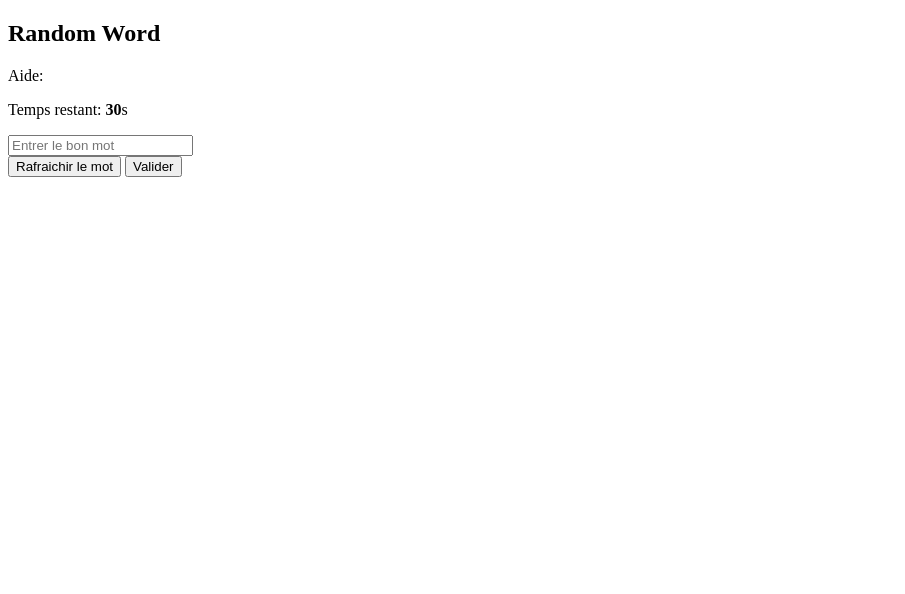
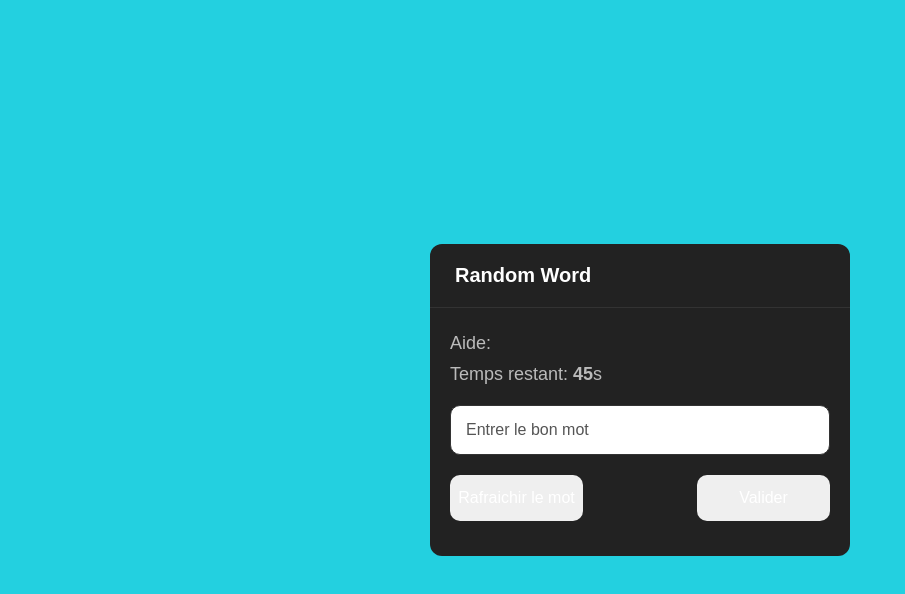
Before and after one commit to MaxR-Sheep/game_word, a plain HTML site: page index.html in a window 1280 px wide. Shown: the whole page, without its empty margins (0-905 px from the left). Drawn offline with Linux system fonts and the light colour scheme; files that its build step writes are made by us from their sources.

Commit message:
modified css style

```diff
--- a/css/style.css
+++ b/css/style.css
@@ -0,0 +1,117 @@
+* {
+  margin: 0;
+  padding: 0;
+  box-sizing: border-box;
+  font-family: "Poppins", sans-serif;
+}
+
+body {
+  display: flex;
+  padding: 0 10px;
+  align-items: center;
+  justify-content: center;
+  min-height: 100vh;
+  background: #23d0e0;
+}
+
+.container {
+  width: 420px;
+  border-radius: 12px;
+  background: #222;
+}
+
+.container h2 {
+  font-size: 20px;
+  font-weight: 600;
+  padding: 20px 25px;
+  border-bottom: 1px solid #333;
+  color: #fff;
+}
+
+.container .content {
+  margin: 25px 20px 35px;
+}
+
+.content .word {
+  user-select: none;
+  font-size: 36px;
+  font-weight: 600;
+  text-align: center;
+  letter-spacing: 18px;
+  margin-right: -18px;
+  word-break: break-all;
+  text-transform: uppercase;
+  color: #5372f0;
+}
+
+.content .details {
+  margin: 25px 0 20px;
+}
+
+.details p {
+  font-size: 18px;
+  margin-bottom: 10px;
+  color: #bbb;
+}
+
+.content input {
+  width: 100%;
+  height: 50px;
+  outline: none;
+  padding: 0 15px;
+  font-size: 16px;
+  border-radius: 10px;
+  border: 1px solid #333;
+  color: #bbb;
+}
+
+.content input:focus {
+  border-color: #5372f0;
+  background-color: #222;
+  color: #fff;
+}
+
+.content input::placeholder {
+  color: #555;
+}
+
+.content input:focus::placeholder {
+  color: #bbb;
+}
+
+.content .buttons {
+  display: flex;
+  margin-top: 20px;
+  justify-content: space-between;
+}
+
+.buttons button {
+  border: none;
+  outline: none;
+  color: #fff;
+  cursor: pointer;
+  padding: 14px 0;
+  font-size: 16px;
+  border-radius: 10px;
+  width: 35%;
+}
+
+.buttons button:active {
+  transform: scale(0.97);
+}
+
+.buttons .refresh-world {
+  background-color: #6c757d;
+}
+
+.buttons .refresh-world:hover {
+  background: #5f666d;
+}
+
+.buttons .ckeck-word {
+  background: #2397e0;
+}
+
+.buttons .ckeck-word:hover {
+  background: #2c52ed;
+}
--- a/index.html
+++ b/index.html
@@ -3,7 +3,7 @@
   <head>
     <meta charset="UTF-8" />
     <meta name="viewport" content="width=device-width, initial-scale=1.0" />
-    <link rel="stylesheet" href=".css/style.css" />
+    <link rel="stylesheet" href="css/style.css" />
     <title>Random Word</title>
   </head>
   <body>
@@ -14,7 +14,7 @@
         <div class="details">
           <p class="hint">Aide: <span></span></p>
           <p class="time">
-            Temps restant: <span><b>30</b>s</span>
+            Temps restant: <span><b>45</b>s</span>
           </p>
         </div>
 
@@ -25,6 +25,6 @@
         </div>
       </div>
     </div>
-    <script src=".js/script.js"></script>
+    <script src="js/script.js"></script>
   </body>
 </html>
```
